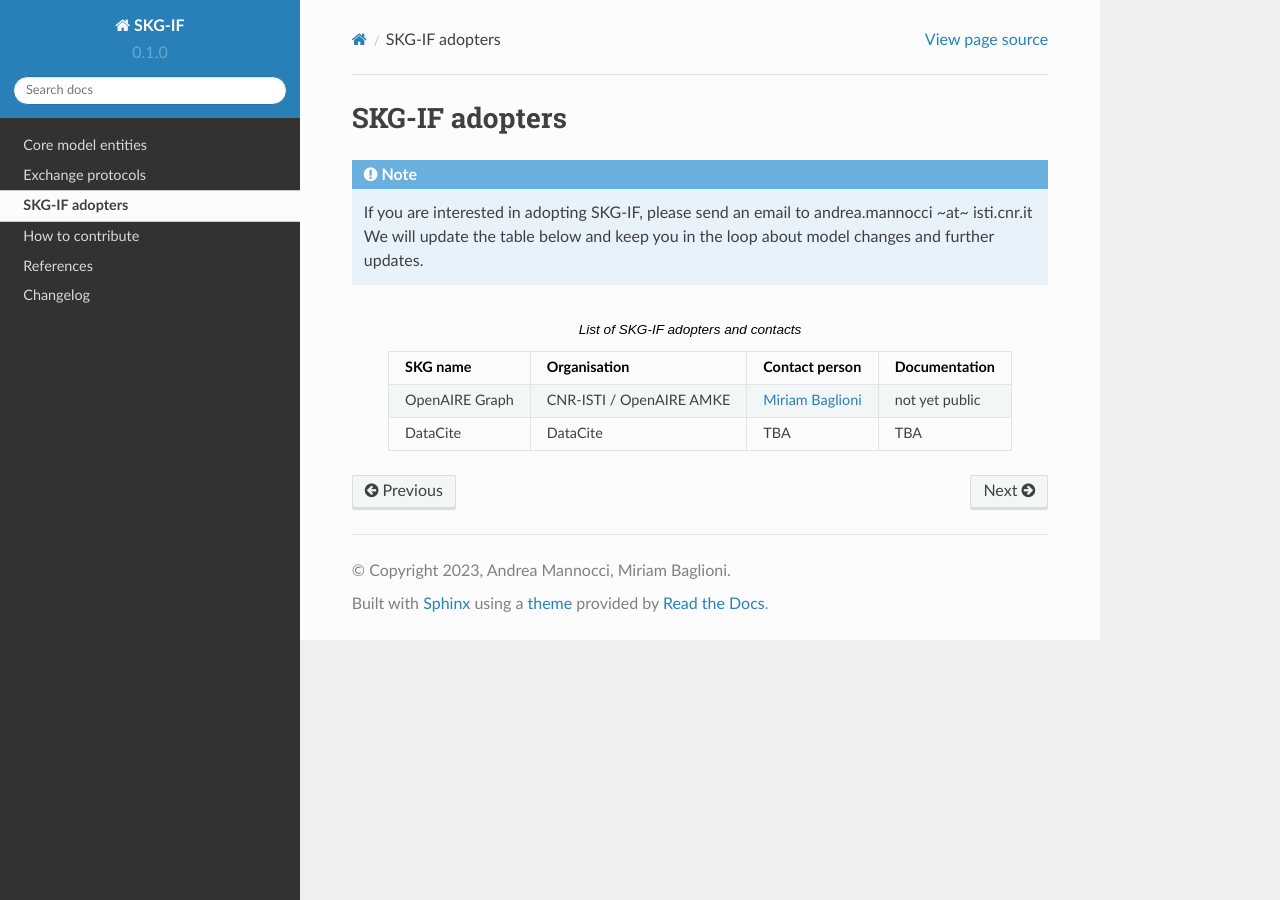
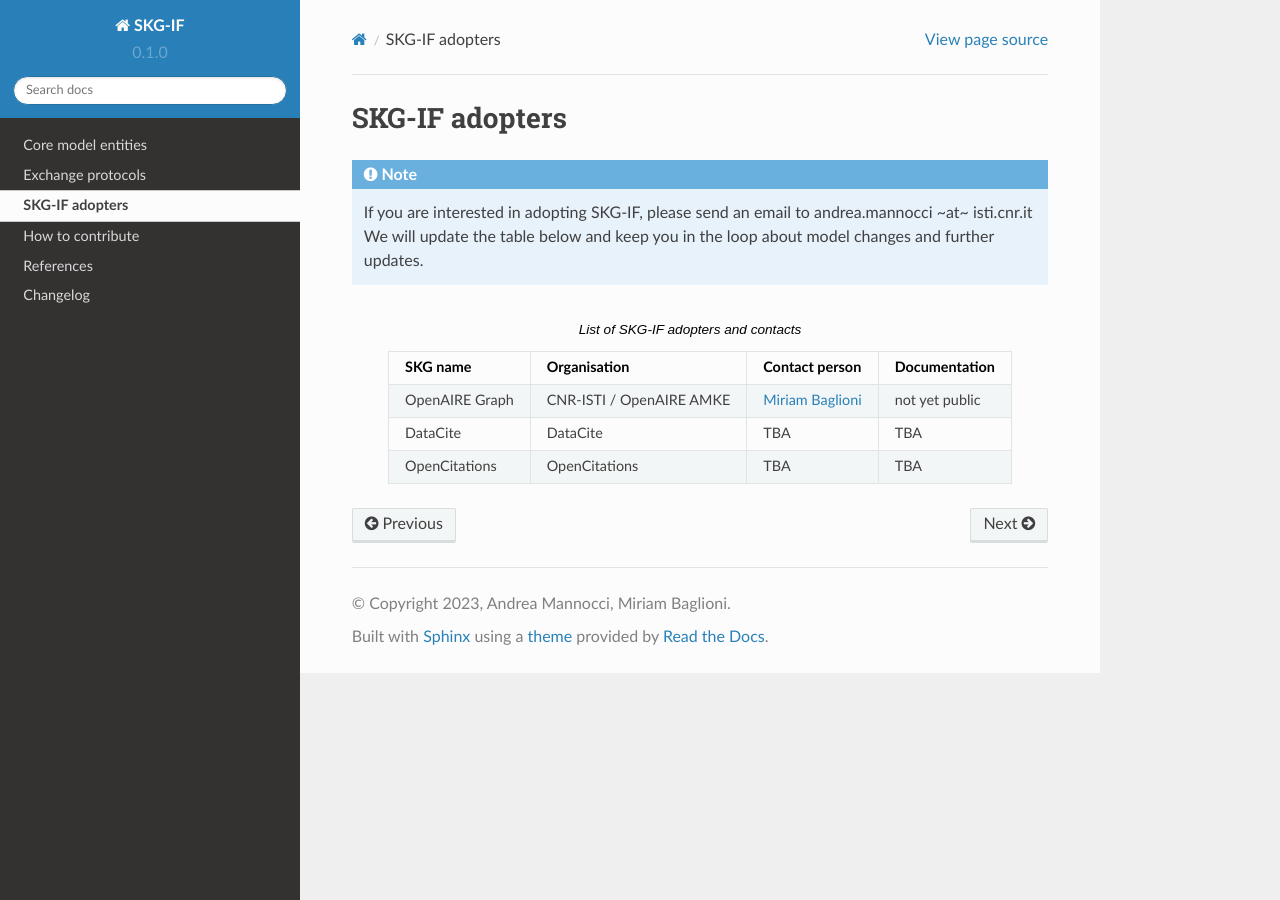
Before and after one commit to andremann/SKG-IF, a Sphinx documentation site: the page built from docs/source/adopters.rst, in a window 1280 px wide. Built offline with Sphinx 7.4.7 and the Read the Docs theme 2.0.0, drawn with Linux system fonts in a browser that asks for light colours; pages that are not in the unit, such as notebooks, are missing from menus.

Commit message:
updated adopters

```diff
--- a/docs/source/adopters.rst
+++ b/docs/source/adopters.rst
@@ -15,3 +15,4 @@
 
    "OpenAIRE Graph", "CNR-ISTI / OpenAIRE AMKE", "`Miriam Baglioni <mailto://miriam.baglioni@isti.cnr.it>`_ ", "not yet public"
    "DataCite", "DataCite", "TBA", "TBA"
+   "OpenCitations", "OpenCitations", "TBA", "TBA"
```
